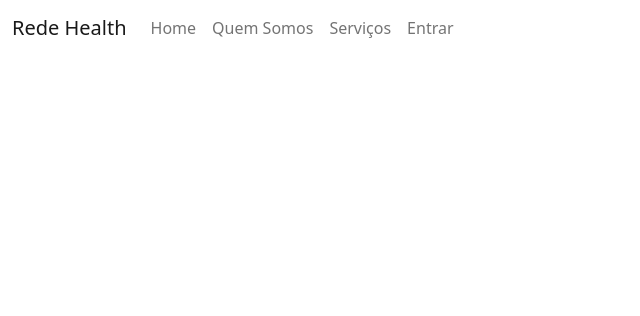
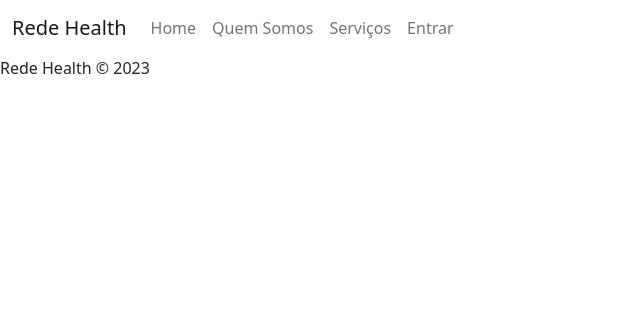
Before and after one commit to gbmsaraujo/clinica-web-estacio, a PHP site: page / in a window 1280 px wide. Shown: the top 316 px of the page, without its empty margins (0-640 px from the left). Run offline with PHP 8.4, Linux system fonts and the light colour scheme.

Commit message:
footer nas paginas

```diff
--- a/templates/html/index.php
+++ b/templates/html/index.php
@@ -49,7 +49,7 @@
 
     </main>
     <footer>
-        <!-- place footer here -->
+        <p>Rede Health &copy; 2023 </p>
     </footer>
     <!-- Bootstrap JavaScript Libraries -->
     <script src="https://cdn.jsdelivr.net/npm/@popperjs/core@2.11.6/dist/umd/popper.min.js" integrity="sha384-oBqDVmMz9ATKxIep9tiCxS/Z9fNfEXiDAYTujMAeBAsjFuCZSmKbSSUnQlmh/jp3" crossorigin="anonymous">
--- a/templates/html/quemsomos.php
+++ b/templates/html/quemsomos.php
@@ -48,7 +48,7 @@
 
   </main>
   <footer>
-    <!-- place footer here -->
+    <p>Rede Health &copy; 2023 </p>
   </footer>
   <!-- Bootstrap JavaScript Libraries -->
   <script src="https://cdn.jsdelivr.net/npm/@popperjs/core@2.11.6/dist/umd/popper.min.js" integrity="sha384-oBqDVmMz9ATKxIep9tiCxS/Z9fNfEXiDAYTujMAeBAsjFuCZSmKbSSUnQlmh/jp3" crossorigin="anonymous">
--- a/templates/html/servicos.php
+++ b/templates/html/servicos.php
@@ -96,7 +96,7 @@
 
   <footer>
     <!-- place footer here -->
-    <p>&copy; 2023 Rede Health</p>
+    <p> Rede Health &copy; 2023</p>
   </footer>
   <!-- Bootstrap JavaScript Libraries -->
   <script src="https://cdn.jsdelivr.net/npm/@popperjs/core@2.11.6/dist/umd/popper.min.js" integrity="sha384-oBqDVmMz9ATKxIep9tiCxS/Z9fNfEXiDAYTujMAeBAsjFuCZSmKbSSUnQlmh/jp3" crossorigin="anonymous">
```
